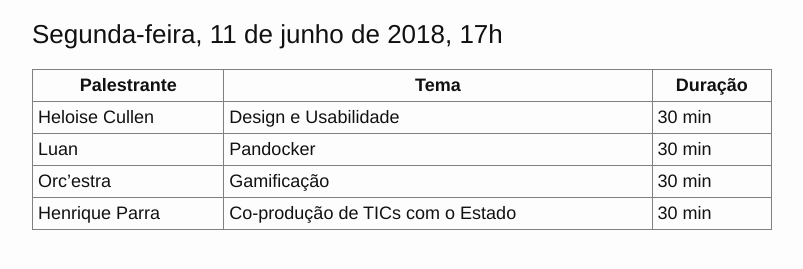
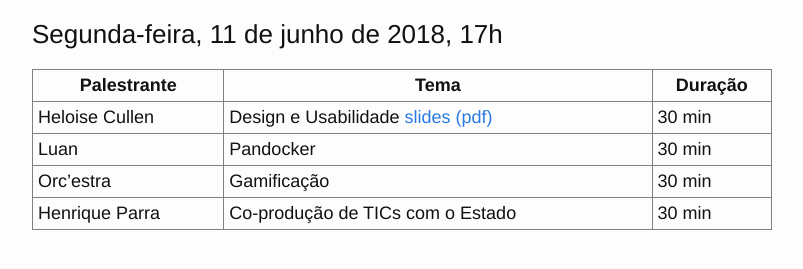
Before and after one commit to lappis-unb/MiniLappisConf, a Jekyll site: the page built from passados.md, in a window 1280 px wide and 900 px high, scrolled down 2079 px. Shown: the part 610-879 px from the top of the window, without its empty margins (238-1041 px from the left). Built offline with Jekyll 4.4.1, drawn with Linux system fonts in a browser that asks for light colours.

Commit message:
slides: Design e Usabilidade [closes #2]

```diff
--- a/passados.md
+++ b/passados.md
@@ -98,7 +98,7 @@ title: Eventos passados
 
 | Palestrante     | Tema                                    | Duração |
 | --------------- | --------------------------------------- | ------- |
-| Heloise Cullen  | Design e Usabilidade                    | 30 min  |
+| Heloise Cullen  | Design e Usabilidade [slides (pdf)](slides/Heloise_Design_Interacao_Usabilidade.pdf) | 30 min  |
 | Luan            | Pandocker                               | 30 min  |
 | Orc'estra       | Gamificação                             | 30 min  |
 | Henrique Parra  | Co-produção de TICs com o Estado        | 30 min  |
```
Also changed, not shown: 1 other file.
